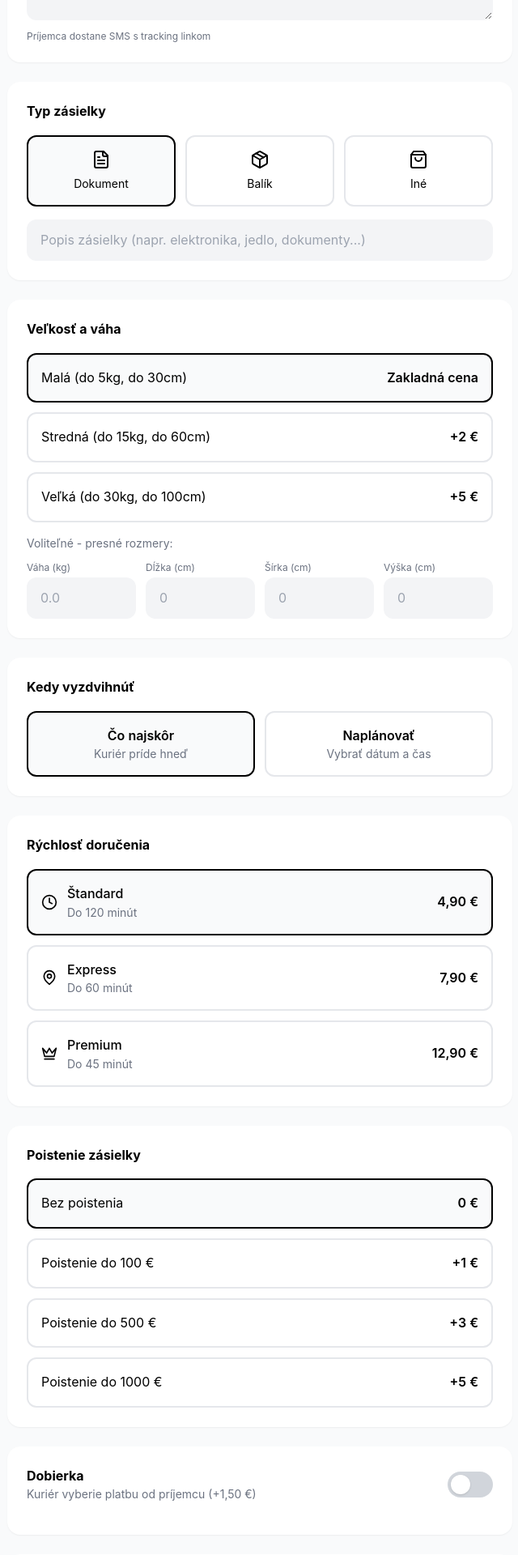
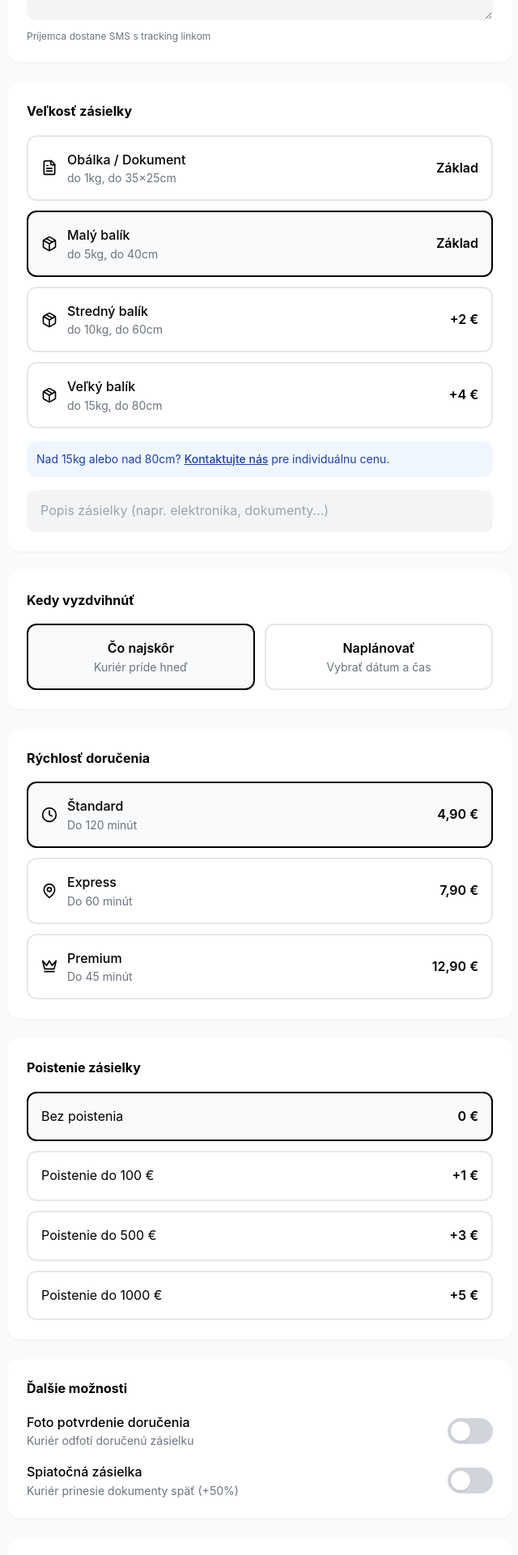
Before and after one commit to JoeBlackino80/vastor-app, a Next.js app: page /objednavka in a window 1280 px wide. Shown: the part 1320-3240 px from the top of the page at 81% size, without its empty margins (319-959 px from the left). Built offline with nearby package versions, Linux system fonts and the light colour scheme.

Commit message:
Update order form - remove COD, new package size system with vehicle filtering

```diff
--- a/app/objednavka/page.tsx
+++ b/app/objednavka/page.tsx
@@ -3,7 +3,7 @@ import { useState, useEffect, Suspense } from 'react'
 import Turnstile from '@/components/Turnstile'
 import { useRouter, useSearchParams } from 'next/navigation'
 import Link from 'next/link'
-import { ArrowLeft, Package, FileText, ShoppingBag, MapPin, Clock, Crown, CheckCircle, ChevronDown } from 'lucide-react'
+import { ArrowLeft, Package, FileText, MapPin, Clock, Crown, CheckCircle, ChevronDown, Mail, Phone as PhoneIcon } from 'lucide-react'
 
 const COUNTRIES = [
   { code: 'SK', name: 'Slovensko', dial: '+421', flag: '🇸🇰' },
@@ -13,15 +13,15 @@ const COUNTRIES = [
   { code: 'AT', name: 'Rakúsko', dial: '+43', flag: '🇦🇹' },
 ]
 
-const SIZE_PRICES = {
-  small: { label: 'Malá (do 5kg, do 30cm)', extra: 0 },
-  medium: { label: 'Stredná (do 15kg, do 60cm)', extra: 2 },
-  large: { label: 'Veľká (do 30kg, do 100cm)', extra: 5 }
+const PACKAGE_SIZES = {
+  envelope: { label: 'Obálka / Dokument', desc: 'do 1kg, do 35×25cm', extra: 0, vehicles: ['bike', 'motorcycle', 'car'] },
+  small: { label: 'Malý balík', desc: 'do 5kg, do 40cm', extra: 0, vehicles: ['bike', 'motorcycle', 'car'] },
+  medium: { label: 'Stredný balík', desc: 'do 10kg, do 60cm', extra: 2, vehicles: ['motorcycle', 'car'] },
+  large: { label: 'Veľký balík', desc: 'do 15kg, do 80cm', extra: 4, vehicles: ['car'] }
 }
 
 const SERVICE_PRICES = { standard: 4.90, express: 7.90, premium: 12.90 }
-const INSURANCE_PRICES = { 0: 0, 100: 1, 500: 3, 1000: 5 }
-const COD_FEE = 1.50
+const INSURANCE_PRICES: Record<number, number> = { 0: 0, 100: 1, 500: 3, 1000: 5 }
 
 function OrderForm() {
   const router = useRouter()
@@ -38,7 +38,6 @@ function OrderForm() {
   const [showDeliveryCountry, setShowDeliveryCountry] = useState(false)
 
   const [formData, setFormData] = useState({
-    // Odosielateľ
     pickup_company: '',
     pickup_name: '',
     pickup_surname: '',
@@ -50,7 +49,6 @@ function OrderForm() {
     pickup_floor: '',
     pickup_doorbell: '',
     pickup_notes: '',
-    // Doručenie
     delivery_company: '',
     delivery_name: '',
     delivery_surname: '',
@@ -63,21 +61,12 @@ function OrderForm() {
     delivery_floor: '',
     delivery_doorbell: '',
     delivery_notes: '',
-    // Zásielka
-    package_type: 'document',
+    package_size: 'small',
     package_description: '',
-    package_size: 'small',
-    package_weight: '',
-    package_length: '',
-    package_width: '',
-    package_height: '',
-    // Služba
     service_type: 'standard',
     pickup_time: 'now',
     pickup_datetime: '',
     insurance: 0,
-    cod_enabled: false,
-    cod_amount: '',
     photo_confirmation: false,
     reverse_delivery: false,
     order_notes: ''
@@ -112,9 +101,8 @@ function OrderForm() {
 
   const calculatePrice = () => {
     let total = SERVICE_PRICES[formData.service_type as keyof typeof SERVICE_PRICES] || 4.90
-    total += SIZE_PRICES[formData.package_size as keyof typeof SIZE_PRICES]?.extra || 0
-    total += INSURANCE_PRICES[formData.insurance as keyof typeof INSURANCE_PRICES] || 0
-    if (formData.cod_enabled) total += COD_FEE
+    total += PACKAGE_SIZES[formData.package_size as keyof typeof PACKAGE_SIZES]?.extra || 0
+    total += INSURANCE_PRICES[formData.insurance] || 0
     if (formData.reverse_delivery) total *= 1.5
     return total
   }
@@ -136,6 +124,7 @@ function OrderForm() {
 
       const fullPickupPhone = pickupCountry.dial + formData.pickup_phone
       const fullDeliveryPhone = deliveryCountry.dial + formData.delivery_phone
+      const allowedVehicles = PACKAGE_SIZES[formData.package_size as keyof typeof PACKAGE_SIZES]?.vehicles || ['car']
 
       const res = await fetch('/api/orders', {
         method: 'POST',
@@ -144,6 +133,7 @@ function OrderForm() {
           ...formData,
           pickup_phone: fullPickupPhone,
           delivery_phone: fullDeliveryPhone,
+          allowed_vehicles: allowedVehicles,
           price,
           pickup_address: `${formData.pickup_street}, ${formData.pickup_postal} ${formData.pickup_city}, ${formData.pickup_country}`,
           delivery_address: `${formData.delivery_street}, ${formData.delivery_postal} ${formData.delivery_city}, ${formData.delivery_country}`,
@@ -291,58 +281,30 @@ function OrderForm() {
             <p className="text-xs text-gray-500 dark:text-gray-400 mt-3">Príjemca dostane SMS s tracking linkom</p>
           </div>
 
-          {/* Typ zásielky */}
+          {/* Veľkosť zásielky */}
           <div className="bg-white dark:bg-gray-800 rounded-2xl p-6 shadow-sm">
-            <h2 className="font-bold mb-4 dark:text-white">Typ zásielky</h2>
-            <div className="grid grid-cols-3 gap-3 mb-4">
-              {[
-                { id: 'document', icon: FileText, label: 'Dokument' },
-                { id: 'package', icon: Package, label: 'Balík' },
-                { id: 'other', icon: ShoppingBag, label: 'Iné' }
-              ].map(type => (
-                <button key={type.id} type="button" onClick={() => setFormData({...formData, package_type: type.id})}
-                  className={`p-4 rounded-xl border-2 flex flex-col items-center gap-2 ${formData.package_type === type.id ? 'border-black dark:border-white bg-gray-50 dark:bg-gray-700' : 'border-gray-200 dark:border-gray-600'}`}>
-                  <type.icon className="w-6 h-6 dark:text-white" />
-                  <span className="text-sm dark:text-white">{type.label}</span>
+            <h2 className="font-bold mb-4 dark:text-white">Veľkosť zásielky</h2>
+            <div className="space-y-3">
+              {Object.entries(PACKAGE_SIZES).map(([key, val]) => (
+                <button key={key} type="button" onClick={() => setFormData({...formData, package_size: key})}
+                  className={`w-full p-4 rounded-xl border-2 flex items-center justify-between ${formData.package_size === key ? 'border-black dark:border-white bg-gray-50 dark:bg-gray-700' : 'border-gray-200 dark:border-gray-600'}`}>
+                  <div className="flex items-center gap-3">
+                    {key === 'envelope' ? <FileText className="w-5 h-5 dark:text-white" /> : <Package className="w-5 h-5 dark:text-white" />}
+                    <div className="text-left">
+                      <p className="font-medium dark:text-white">{val.label}</p>
+                      <p className="text-sm text-gray-500">{val.desc}</p>
+                    </div>
+                  </div>
+                  <span className="font-semibold dark:text-white">{val.extra === 0 ? 'Základ' : `+${val.extra} €`}</span>
                 </button>
               ))}
             </div>
-            <input type="text" placeholder="Popis zásielky (napr. elektronika, jedlo, dokumenty...)" value={formData.package_description} onChange={e => setFormData({...formData, package_description: e.target.value})} className={inputClass} />
-          </div>
-
-          {/* Rozmery a váha */}
-          <div className="bg-white dark:bg-gray-800 rounded-2xl p-6 shadow-sm">
-            <h2 className="font-bold mb-4 dark:text-white">Veľkosť a váha</h2>
-
-            <div className="space-y-3 mb-4">
-              {Object.entries(SIZE_PRICES).map(([key, val]) => (
-                <button key={key} type="button" onClick={() => setFormData({...formData, package_size: key})}
-                  className={`w-full p-4 rounded-xl border-2 flex items-center justify-between ${formData.package_size === key ? 'border-black dark:border-white bg-gray-50 dark:bg-gray-700' : 'border-gray-200 dark:border-gray-600'}`}>
-                  <span className="dark:text-white">{val.label}</span>
-                  <span className="font-semibold dark:text-white">{val.extra === 0 ? 'Zakladná cena' : `+${val.extra} €`}</span>
-                </button>
-              ))}
+            <div className="mt-4 p-3 bg-blue-50 dark:bg-blue-900/20 rounded-xl">
+              <p className="text-sm text-blue-800 dark:text-blue-300">
+                Nad 15kg alebo nad 80cm? <a href="mailto:info@voru.sk" className="underline font-medium">Kontaktujte nás</a> pre individuálnu cenu.
+              </p>
             </div>
-
-            <p className="text-sm text-gray-500 dark:text-gray-400 mb-3">Voliteľné - presné rozmery:</p>
-            <div className="grid grid-cols-4 gap-3">
-              <div>
-                <label className="block text-xs text-gray-500 mb-1">Váha (kg)</label>
-                <input type="number" step="0.1" placeholder="0.0" value={formData.package_weight} onChange={e => setFormData({...formData, package_weight: e.target.value})} className={inputClass} />
-              </div>
-              <div>
-                <label className="block text-xs text-gray-500 mb-1">Dĺžka (cm)</label>
-                <input type="number" placeholder="0" value={formData.package_length} onChange={e => setFormData({...formData, package_length: e.target.value})} className={inputClass} />
-              </div>
-              <div>
-                <label className="block text-xs text-gray-500 mb-1">Šírka (cm)</label>
-                <input type="number" placeholder="0" value={formData.package_width} onChange={e => setFormData({...formData, package_width: e.target.value})} className={inputClass} />
-              </div>
-              <div>
-                <label className="block text-xs text-gray-500 mb-1">Výška (cm)</label>
-                <input type="number" placeholder="0" value={formData.package_height} onChange={e => setFormData({...formData, package_height: e.target.value})} className={inputClass} />
-              </div>
-            </div>
+            <input type="text" placeholder="Popis zásielky (napr. elektronika, dokumenty...)" value={formData.package_description} onChange={e => setFormData({...formData, package_description: e.target.value})} className={`mt-4 ${inputClass}`} />
           </div>
 
           {/* Čas vyzdvihnutia */}
@@ -361,7 +323,7 @@ function OrderForm() {
               </button>
             </div>
             {formData.pickup_time === 'scheduled' && (
-              <input type="datetime-local" value={formData.pickup_datetime} onChange={e => setFormData({...formData, pickup_datetime: e.target.value})} className={`mt-3 ${inputClass}`} />
+              <input type="datetime-local" value={formData.pickup_datetime} onChange={e => setFormData({...formData, pickup_datetime: e.target.value})} className={`mt-3 ${inputClass}`} required />
             )}
           </div>
 
@@ -408,26 +370,6 @@ function OrderForm() {
             </div>
           </div>
 
-          {/* Dobierka */}
-          <div className="bg-white dark:bg-gray-800 rounded-2xl p-6 shadow-sm">
-            <div className="flex items-center justify-between mb-4">
-              <div>
-                <h2 className="font-bold dark:text-white">Dobierka</h2>
-                <p className="text-sm text-gray-500 dark:text-gray-400">Kuriér vyberie platbu od príjemcu (+1,50 €)</p>
-              </div>
-              <button type="button" onClick={() => setFormData({...formData, cod_enabled: !formData.cod_enabled})}
-                className={`w-14 h-8 rounded-full transition-colors ${formData.cod_enabled ? 'bg-black dark:bg-white' : 'bg-gray-300 dark:bg-gray-600'}`}>
-                <div className={`w-6 h-6 rounded-full bg-white dark:bg-gray-800 shadow transform transition-transform ${formData.cod_enabled ? 'translate-x-7' : 'translate-x-1'}`} />
-              </button>
-            </div>
-            {formData.cod_enabled && (
-              <div>
-                <label className="block text-sm text-gray-500 mb-1">Suma na vybratie (€) *</label>
-                <input type="number" step="0.01" placeholder="0.00" value={formData.cod_amount} onChange={e => setFormData({...formData, cod_amount: e.target.value})} className={inputClass} required={formData.cod_enabled} />
-              </div>
-            )}
-          </div>
-
           {/* Ďalšie možnosti */}
           <div className="bg-white dark:bg-gray-800 rounded-2xl p-6 shadow-sm space-y-4">
             <h2 className="font-bold dark:text-white">Ďalšie možnosti</h2>
@@ -471,22 +413,16 @@ function OrderForm() {
                 <span className="text-gray-400">Doručenie ({formData.service_type})</span>
                 <span>{SERVICE_PRICES[formData.service_type as keyof typeof SERVICE_PRICES]?.toFixed(2)} €</span>
               </div>
-              {SIZE_PRICES[formData.package_size as keyof typeof SIZE_PRICES]?.extra > 0 && (
+              {PACKAGE_SIZES[formData.package_size as keyof typeof PACKAGE_SIZES]?.extra > 0 && (
                 <div className="flex justify-between">
                   <span className="text-gray-400">Príplatok za veľkosť</span>
-                  <span>+{SIZE_PRICES[formData.package_size as keyof typeof SIZE_PRICES]?.extra.toFixed(2)} €</span>
+                  <span>+{PACKAGE_SIZES[formData.package_size as keyof typeof PACKAGE_SIZES]?.extra.toFixed(2)} €</span>
                 </div>
               )}
               {formData.insurance > 0 && (
                 <div className="flex justify-between">
                   <span className="text-gray-400">Poistenie do {formData.insurance} €</span>
-                  <span>+{INSURANCE_PRICES[formData.insurance as keyof typeof INSURANCE_PRICES]?.toFixed(2)} €</span>
-                </div>
-              )}
-              {formData.cod_enabled && (
-                <div className="flex justify-between">
-                  <span className="text-gray-400">Dobierka</span>
-                  <span>+{COD_FEE.toFixed(2)} €</span>
+                  <span>+{INSURANCE_PRICES[formData.insurance]?.toFixed(2)} €</span>
                 </div>
               )}
               {formData.reverse_delivery && (
```
